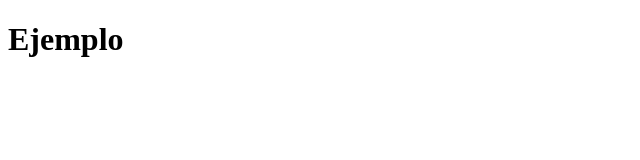
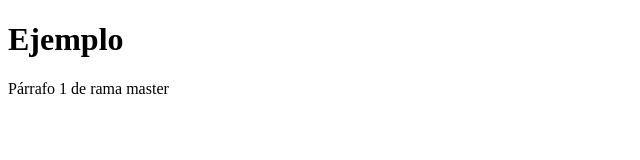
Before and after one commit to laurazx19/Prueba, a plain HTML site: page index.html in a window 1280 px wide. Shown: the whole page, without its empty margins (0-640 px from the left). Drawn offline with Linux system fonts and the light colour scheme.

Commit message:
Párrafo 1 ramam master

```diff
--- a/index.html
+++ b/index.html
@@ -8,5 +8,6 @@
     </head>
     <body>
         <h1>Ejemplo</h1>
+        <p>Párrafo 1 de rama master</p>
     </body>
 </html>
```
